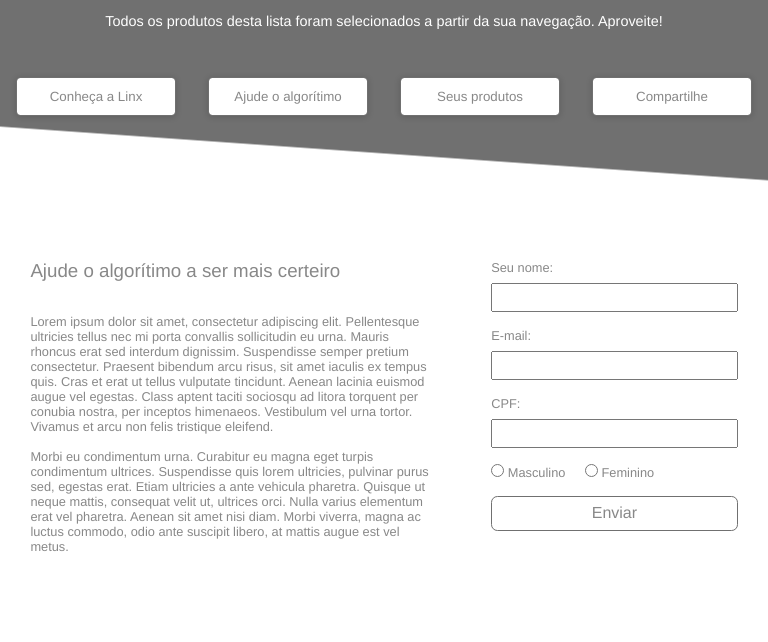
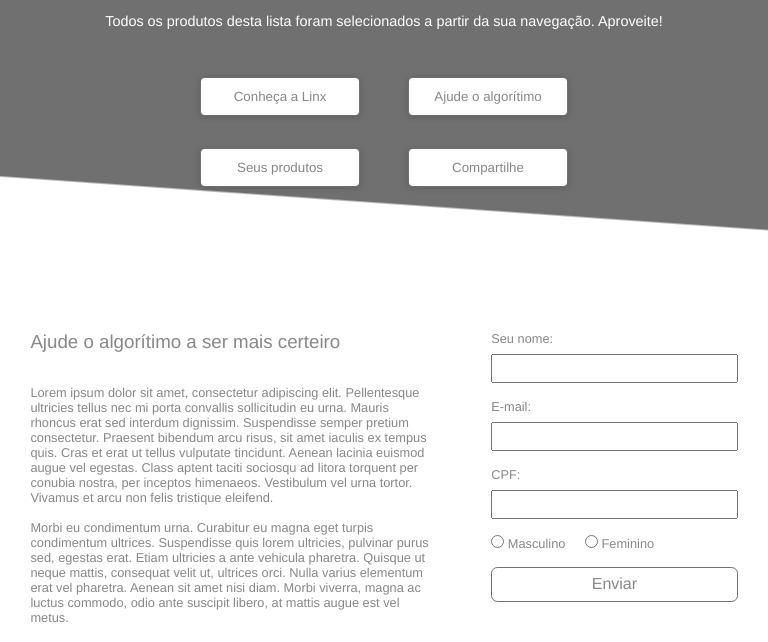
Before and after one commit to thiagoreiss45/frontend-challenge-intern, a plain HTML site: page index.html in a window 768 px wide. Shown: the part 134-776 px from the top of the page. Drawn offline with Linux system fonts and the light colour scheme; no server answers.

Commit message:
fix: mobile bugs

```diff
--- a/src/styles/styles.css
+++ b/src/styles/styles.css
@@ -27,7 +27,7 @@ body button:hover{
     background-color: #e4e4e4;
 }
 
-/* header */
+/* --------------------------header --------------------------*/
 
 header{
     height:100%;
@@ -87,7 +87,7 @@ header{
     color: #888888;
 }
 
-/* section Lorem ipsum */
+/* -------------------------- section Lorem ipsum --------------------------*/
 
 #sectionInfo{
     flex-direction: row;
@@ -186,7 +186,7 @@ header{
 }
 
 
- /* product card */
+ /*-------------------------- product card-------------------------- */
 
 #procutSelection {
     display: flex;
@@ -290,7 +290,7 @@ header{
     background-color: #e4e4e4;
 }
 
-/* share with friends */
+/*-------------------------- share with friends-------------------------- */
 
 #news{
     display: flex;
@@ -348,7 +348,7 @@ header{
     background-color: #e4e4e4;
 }
 
-/* footer */
+/*-------------------------- footer-------------------------- */
 
 footer{
     background: linear-gradient(-3deg, rgba(112,112,112,1) 60%, rgba(255,255,255,1) 60.4%);
@@ -365,7 +365,7 @@ footer p{
     margin-top: 13rem;
 }
 
-/* mobile responsiveness */
+/* --------------------------mobile responsiveness --------------------------*/
 
 @media (max-width:400px){
     .btn{
@@ -455,3 +455,10 @@ footer p{
         grid-template-columns: repeat(2, 13rem);
     }
 }
+
+@media(max-width: 770px) and (min-width:570px){
+    .headerButton{
+        display: grid;
+        grid-template-columns: repeat(2, 13rem);
+    }
+}
```
